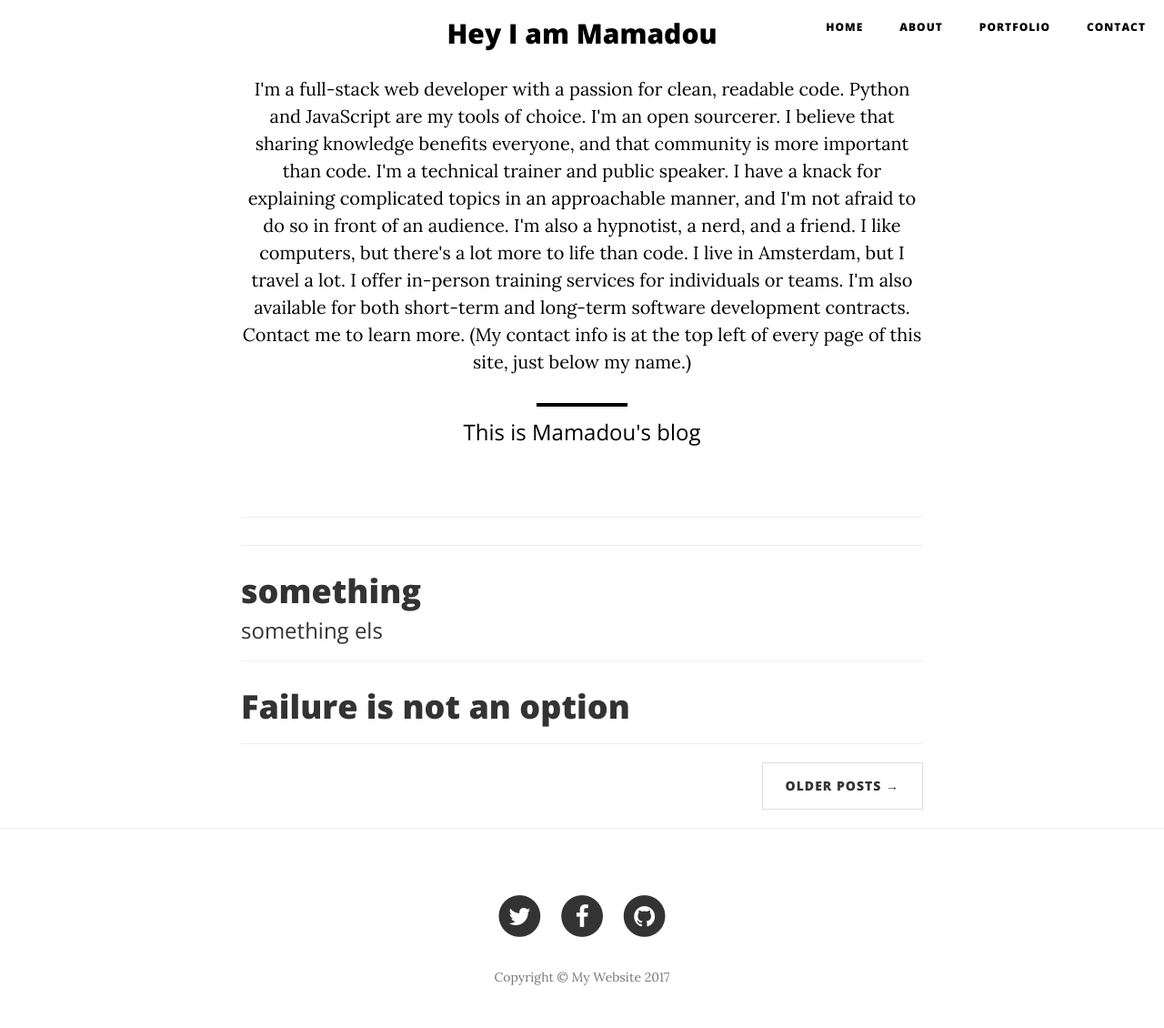
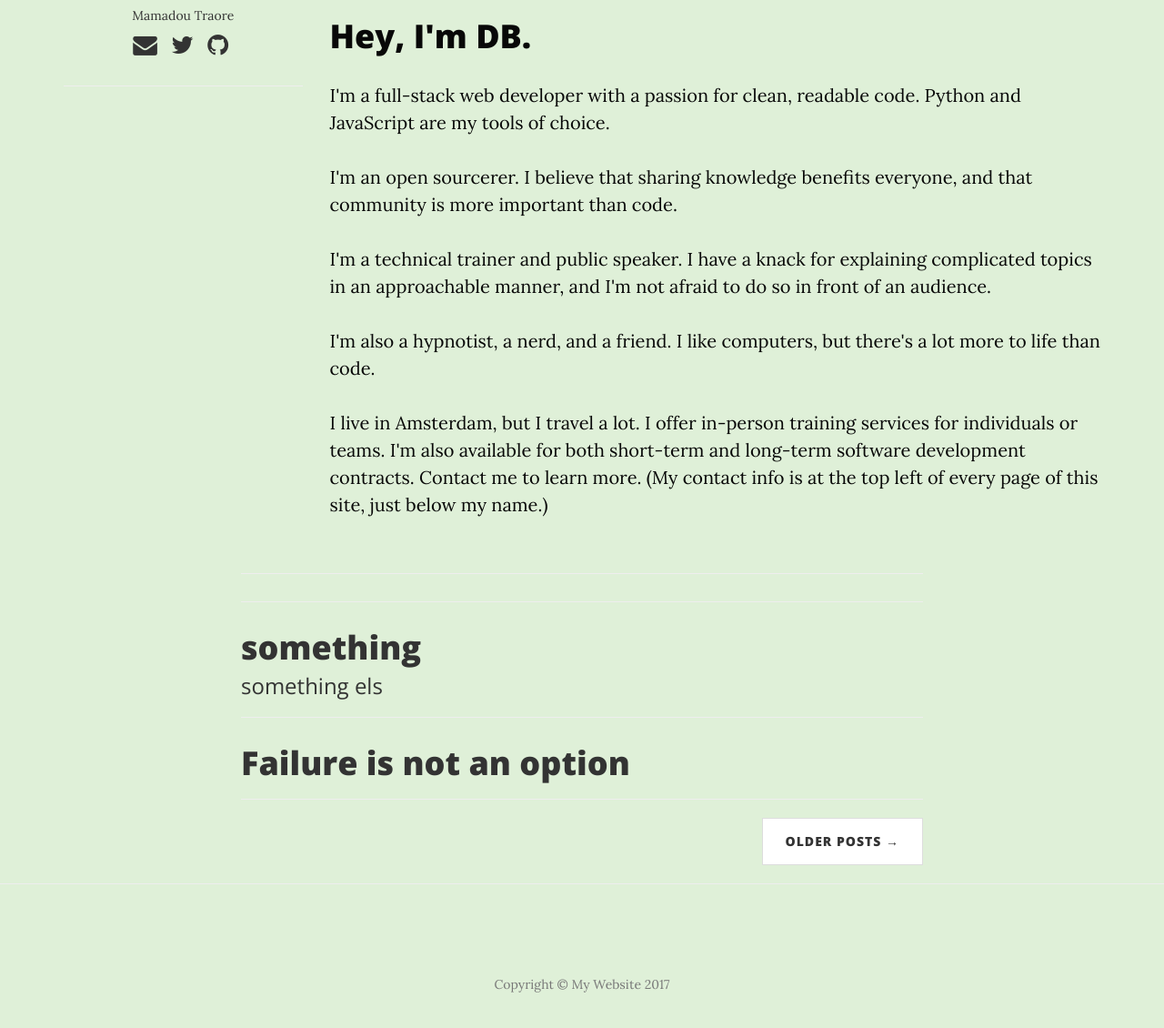
Before and after one commit to maktraore/maktraore.github.io, a website: page index.html in a window 1280 px wide. Shown: the whole page at 91% size. Drawn offline with nearby package versions, Linux system fonts and the light colour scheme.

Commit message:
changed the index layout

```diff
--- a/css/clean-blog.css
+++ b/css/clean-blog.css
@@ -7,6 +7,7 @@ body {
   font-family: 'Lora', 'Times New Roman', serif;
   font-size: 20px;
   color: #080808;
+  background: #dff0d8;
 }
 p {
   line-height: 1.5;
--- a/index.html
+++ b/index.html
@@ -33,64 +33,136 @@
 
 <body>
 
-    <!-- Navigation -->
-    <nav class="navbar navbar-default navbar-custom navbar-fixed-top">
-        <div class="container-fluid">
-            <!-- Brand and toggle get grouped for better mobile display -->
-            <div class="navbar-header page-scroll">
-                <button type="button" class="navbar-toggle" data-toggle="collapse" data-target="#bs-example-navbar-collapse-1">
-                    <span class="sr-only">Toggle navigation</span>
-                    Menu <i class="fa fa-bars"></i>
-                </button>
-                <a class="navbar-brand" href="index.html"></a>
-            </div>
+ <div class="container">
+    <div class="row">
+      <div class="sidebar col-md-3">
+        <div class="fixed-container">
+          <div class="fixed-sidebar">
+            <header class="d-block mx-auto h-card">
+              <div class="row">
 
-            <!-- Collect the nav links, forms, and other content for toggling -->
-            <div class="collapse navbar-collapse" id="bs-example-navbar-collapse-1">
-                <ul class="nav navbar-nav navbar-right">
-                    <li>
-                        <a href="index.html">Home</a>
+                <div class="contact-block col-xs-9 col-md-12">
+                  <a href="/" class="name-link u-url" rel="me">
+                    <div class="h5 text-center font-weight-bold p-name">Mamadou Traore</div>
+                  </a>
+                  <ul class="list-inline text-center contact-icons">
+                    <li class="list-inline-item">
+                      <a href="mailto:maktraore2000@gmail.com" title="Email: maktraore2000@gmail.com" rel="me" class="u-email">
+                        <i class="fa fa-lg fa-envelope"></i>
+                      </a>
                     </li>
-                    <li>
-                        <a href="about.html">About</a>
+                    <li class="list-inline-item">
+                      <a href="https://twitter.com/seybamanan" title="@seyba on Twitter" rel="me">
+                        <i class="fa fa-lg fa-twitter"></i>
+                      </a>
                     </li>
-                    <li>
-                        <a href="portfolio.html">Portfolio</a>
+                    <li class="list-inline-item">
+                      <a href="https://github.com/maktraore" title="@maktraore on GitHub" rel="me">
+                        <i class="fa fa-lg fa-github"></i>
+                      </a>
                     </li>
-                    <li>
-                        <a href="contact.html">Contact</a>
-                    </li>
-                </ul>
-            </div>
-            <!-- /.navbar-collapse -->
+                  </ul>
+                </div>
+              </div>
+            </header>
+
+            <hr class="hidden-sm-down">
+
+
+
+            <nav id="nav-menu" class="collapse nav-menu">
+              <ul class="nav nav-first flex-column">
+
+                  <li class="nav-item">
+                    <a class="nav-link d-inline-block " href="/blog/">Blog</a>
+
+                      <a href="/blog/feed.xml" class="d-inline-block hover-icon">
+                        <i class="fa fa-rss" title="Atom Feed"></i>
+                        <span class="sr-only">Atom Feed</span>
+                      </a>
+
+                  </li>
+
+                  <li class="nav-item">
+                    <a class="nav-link d-inline-block " href="/projects/">Projects</a>
+
+                  </li>
+
+                  <li class="nav-item">
+                    <a class="nav-link d-inline-block " href="/tutorials/">Tutorials</a>
+
+                  </li>
+
+                  <li class="nav-item">
+                    <a class="nav-link d-inline-block " href="/presentations/">Presentations</a>
+
+                  </li>
+
+                  <li class="nav-item">
+                    <a class="nav-link d-inline-block " href="/testimonials/">Testimonials</a>
+
+                  </li>
+
+                  <li class="nav-item">
+                    <a class="nav-link d-inline-block " href="/resume/">Résumé</a>
+
+                      <a href="/resume/davidbaumgold.pdf" class="d-inline-block hover-icon">
+                        <i class="fa fa-file-pdf-o" title="PDF Resume"></i>
+                        <span class="sr-only">PDF Resume</span>
+                      </a>
+
+                  </li>
+
+                  <li class="nav-item">
+                    <a class="nav-link d-inline-block " href="/names/">Names</a>
+
+                  </li>
+
+              </ul>
+              <ul class="nav flex-column">
+
+                 <li class="nav-item">
+                    <a class="nav-link " href="/training/">Training</a>
+                  </li>
+
+                 <li class="nav-item">
+                    <a class="nav-link " href="/consulting/">Consulting</a>
+                  </li>
+
+                <li class="nav-item">
+                  <a class="nav-link" href="https://www.quietstrengthhypnosis.com/">Hypnosis</a>
+                </li>
+              </ul>
+
+              <hr class="hidden-md-up">
+            </nav>
+          </div>
         </div>
-        <!-- /.container -->
-    </nav>
+      </div>
+      <div id="start-of-content" class="sr-only"></div>
+      <div class="col-md-9 page">
 
-    <!-- Page Header -->
-    <!-- Set your background image for this header on the line below. -->
-    <header class="intro-header" style="{color:black;}">
-        <div class="container">
-            <div class="row">
-                <div class="col-lg-8 col-lg-offset-2 col-md-10 col-md-offset-1">
-                    <div class="site-heading">
-                    <h2>Hey I am Mamadou</h2>
-                        <p>I'm a full-stack web developer with a passion for clean, readable code. Python and JavaScript are my tools of choice.
+  <h1>Hey, I'm DB.</h1>
+  <p>I'm a full-stack web developer with a passion for clean, readable code.
+Python and JavaScript are my tools of choice.</p>
+<p>I'm an open sourcerer. I believe that sharing knowledge benefits
+everyone, and that community is more important than code.</p>
+<p>I'm a technical trainer and public speaker. I have a knack for explaining
+complicated topics in an approachable manner, and I'm not afraid to do so
+in front of an audience.</p>
+<p>I'm also a hypnotist, a nerd, and a friend. I like computers, but there's a lot
+more to life than code.</p>
+<p>I live in Amsterdam, but I travel a lot. I offer in-person training
+services for individuals or teams. I'm also available for both short-term
+and long-term software development contracts. Contact me to learn more.
+(My contact info is at the top left of every page of this site, just below
+my name.)</p>
 
-                            I'm an open sourcerer. I believe that sharing knowledge benefits everyone, and that community is more important than code.
 
-                            I'm a technical trainer and public speaker. I have a knack for explaining complicated topics in an approachable manner, and I'm not afraid to do so in front of an audience.
+      </div>
+    </div>
+  </div>
 
-                            I'm also a hypnotist, a nerd, and a friend. I like computers, but there's a lot more to life than code.
-
-                            I live in Amsterdam, but I travel a lot. I offer in-person training services for individuals or teams. I'm also available for both short-term and long-term software development contracts. Contact me to learn more. (My contact info is at the top left of every page of this site, just below my name.)</p>
-                        <hr class="small">
-                        <span class="subheading">This is Mamadou's blog</span>
-                    </div>
-                </div>
-            </div>
-        </div>
-    </header>
 
     <!-- Main Content -->
     <div class="container">
@@ -158,32 +230,7 @@
         <div class="container">
             <div class="row">
                 <div class="col-lg-8 col-lg-offset-2 col-md-10 col-md-offset-1">
-                    <ul class="list-inline text-center">
-                        <li>
-                            <a href="#">
-                                <span class="fa-stack fa-lg">
-                                    <i class="fa fa-circle fa-stack-2x"></i>
-                                    <i class="fa fa-twitter fa-stack-1x fa-inverse"></i>
-                                </span>
-                            </a>
-                        </li>
-                        <li>
-                            <a href="#">
-                                <span class="fa-stack fa-lg">
-                                    <i class="fa fa-circle fa-stack-2x"></i>
-                                    <i class="fa fa-facebook fa-stack-1x fa-inverse"></i>
-                                </span>
-                            </a>
-                        </li>
-                        <li>
-                            <a href="#">
-                                <span class="fa-stack fa-lg">
-                                    <i class="fa fa-circle fa-stack-2x"></i>
-                                    <i class="fa fa-github fa-stack-1x fa-inverse"></i>
-                                </span>
-                            </a>
-                        </li>
-                    </ul>
+
                     <p class="copyright text-muted">Copyright &copy; My Website 2017</p>
                 </div>
             </div>
```
